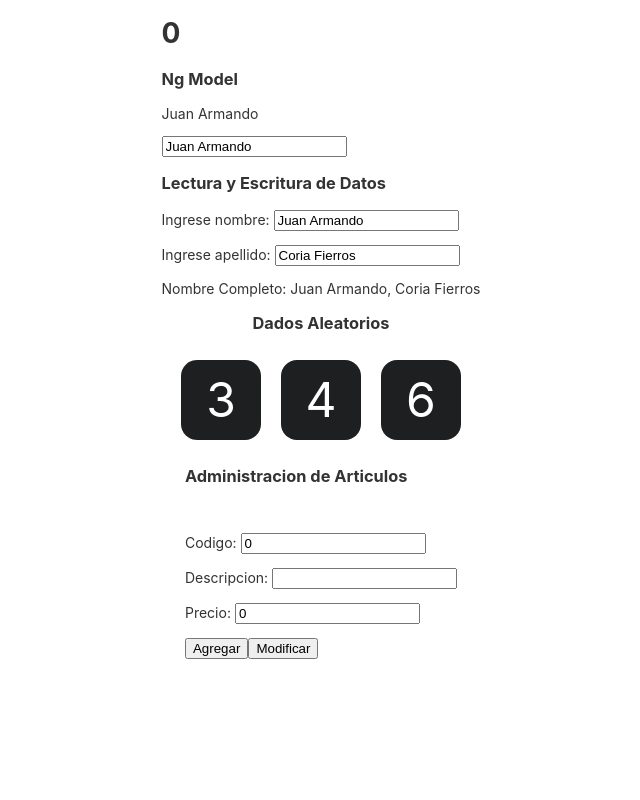
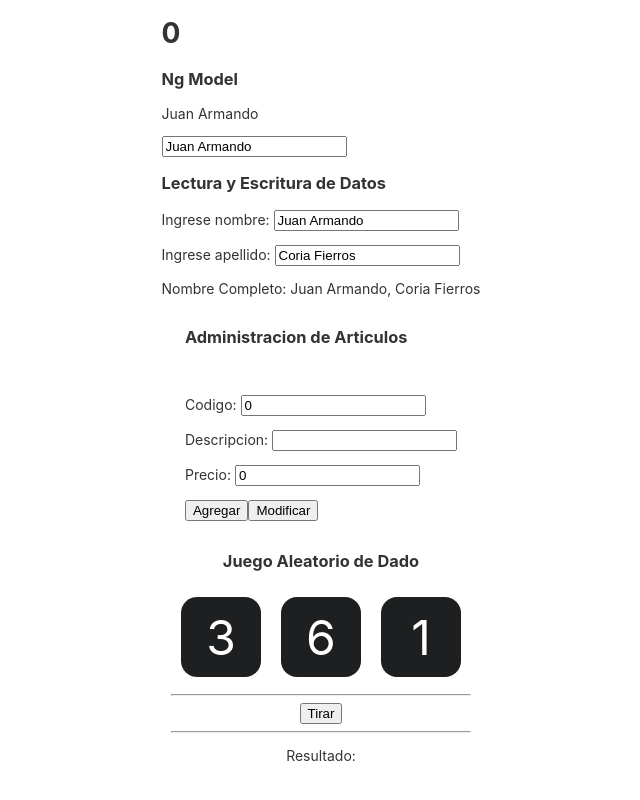
Before and after one commit to corria9/angular-practicas, an Angular app: page / in a window 1280 px wide. Shown: the part 637-1437 px from the top of the page, without its empty margins (319-959 px from the left). Before the commit the page ends 1342 px from the top, so only its background shows below. Built offline with nearby package versions, Linux system fonts and the light colour scheme.

Commit message:
Juego de dados aleatorios

```diff
--- /dev/null
+++ b/src/app/app-dado/app-dado.component.html
@@ -0,0 +1,12 @@
+<div style="text-align: center;">
+    <h3>Juego Aleatorio de Dado</h3>
+    <app-dado valor="{{valor1}}"></app-dado>
+    <app-dado valor="{{valor2}}"></app-dado>
+    <app-dado valor="{{valor3}}"></app-dado>
+    <hr>
+    <button (click)="tirar()">Tirar</button>
+    <hr>
+    <p>
+      Resultado: {{resultado}}
+    </p>
+</div>
--- /dev/null
+++ b/src/app/app-dado/app-dado.component.ts
@@ -0,0 +1,34 @@
+import { Component, OnInit } from '@angular/core';
+
+@Component({
+  selector: 'app-app-dado',
+  templateUrl: './app-dado.component.html',
+  styleUrls: ['./app-dado.component.css']
+})
+export class AppDadoComponent {
+  valor1: number;
+  valor2: number;
+  valor3: number;
+  resultado: string = '';
+
+  constructor() {
+    this.valor1 = this.generarAleatorio();
+    this.valor2 = this.generarAleatorio();
+    this.valor3 = this.generarAleatorio();
+  }
+  generarAleatorio(): number {
+    return Math.trunc(Math.random() * 6) + 1;
+  }
+
+  tirar() {
+    this.valor1 = this.generarAleatorio();
+    this.valor2 = this.generarAleatorio();
+    this.valor3 = this.generarAleatorio();
+
+    if (this.valor1 == this.valor2 && this.valor1 == this.valor3) {
+      this.resultado = 'Ganó';
+    } else {
+      this.resultado = 'Perdió';
+    }
+  }
+}
--- a/src/app/app.component.html
+++ b/src/app/app.component.html
@@ -367,3 +367,4 @@
     <app-empleados></app-empleados>
     <app-contador></app-contador>
     <app-tabla></app-tabla>
+    <app-app-dado></app-app-dado>
--- a/src/app/app.module.ts
+++ b/src/app/app.module.ts
@@ -8,6 +8,7 @@ import { ContadorComponent } from './contador/contador.component';
 import { FormsModule } from '@angular/forms';
 import { TablaComponent } from './tabla/tabla.component';
 import { DadoComponent } from './dado/dado.component';
+import { AppDadoComponent } from './app-dado/app-dado.component';
 
 @NgModule({
   declarations: [
@@ -17,6 +18,7 @@ import { DadoComponent } from './dado/dado.component';
     ContadorComponent,
     TablaComponent,
     DadoComponent,
+    AppDadoComponent,
   ],
   imports: [
     BrowserModule,
--- a/src/app/contador/contador.component.html
+++ b/src/app/contador/contador.component.html
@@ -14,10 +14,3 @@
         <p>Nombre Completo: {{nombre}}, {{apellido}}</p>
     </div>
 </div>
-
-<div style="text-align: center;">
-    <h3>Dados Aleatorios</h3>
-    <app-dado></app-dado>
-    <app-dado></app-dado>
-    <app-dado></app-dado>
-</div>
--- a/src/app/dado/dado.component.ts
+++ b/src/app/dado/dado.component.ts
@@ -7,11 +7,12 @@ import { Component, OnInit, Input } from '@angular/core';
 })
 export class DadoComponent implements OnInit {
   @Input()
-  valor: number = 1;
+  valor: string = '';
+
   constructor() { }
 
   ngOnInit(): void {
-    this.valor = Math.trunc(Math.random() * 6) + 1;
+
   }
 
 }
```
Also changed, not shown: src/app/app-dado/app-dado.component.css (added), 1 other file (tests, documents, lock files or other folders).
